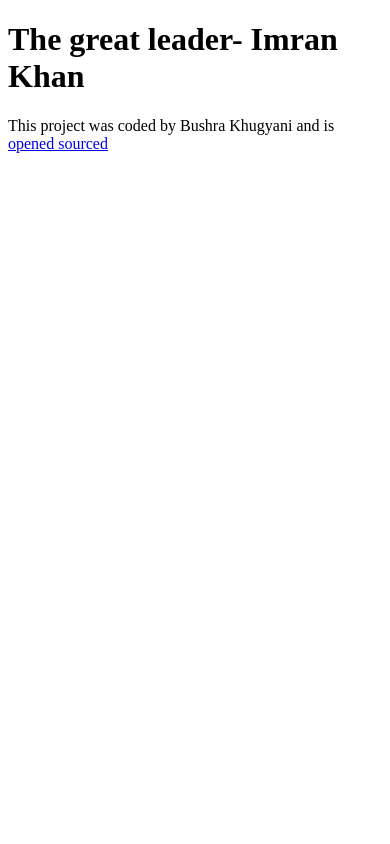
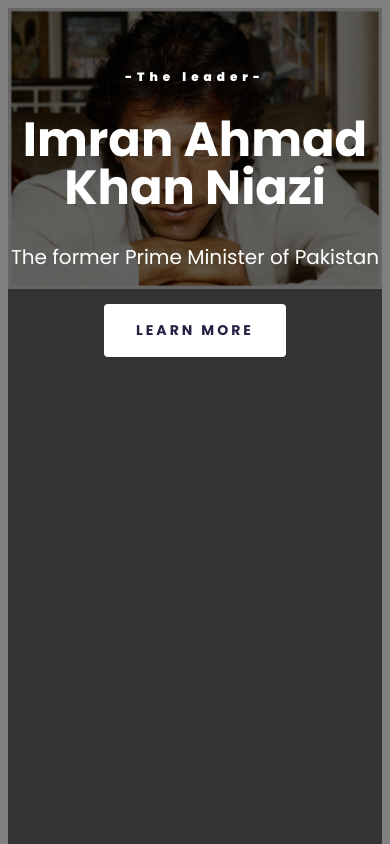
Before and after one commit to bushrakhugyani/the-leader-imrankhan, a plain HTML site: page index.html in a window 390 px wide. Shown: the top 844 px of the page. Drawn offline with Linux system fonts and the light colour scheme.

Commit message:
added header to our html file with basic HTML and also added CSS about the header to styles.css and made the header responsive for the mobile devices.added some images to images file which will be used in the project

```diff
--- a/index.html
+++ b/index.html
@@ -4,10 +4,23 @@
     <meta charset="UTF-8" />
     <meta name="viewport" content="width=device-width, initial-scale=1.0" />
     <link rel="stylesheet" href="src/styles.css" />
+    <link rel="preconnect" href="https://fonts.googleapis.com" />
+    <link rel="preconnect" href="https://fonts.gstatic.com" crossorigin />
+    <link
+      href="https://fonts.googleapis.com/css2?family=Poppins:ital,wght@0,100;0,200;0,300;0,400;0,500;0,600;0,700;0,800;0,900;1,100;1,200;1,300;1,400;1,500;1,600;1,700;1,800;1,900&display=swap"
+      rel="stylesheet"
+    />
     <title>The Leader-Imran Khan</title>
   </head>
   <body>
-    <h1>The great leader- Imran Khan</h1>
+    <div class="container">
+      <header>
+        <h3>-The leader-</h3>
+        <h1>Imran Ahmad Khan Niazi</h1>
+        <h2>The former Prime Minister of Pakistan</h2>
+        <a href="#more">Learn more</a>
+      </header>
+    </div>
     <footer>
       This project was coded by Bushra Khugyani and is
       <a
--- a/src/styles.css
+++ b/src/styles.css
@@ -0,0 +1,76 @@
+body {
+  font-family: "Poppins", sans-serif;
+  background-color: gray;
+}
+.container {
+  max-width: 1400px;
+  margin: 0 auto;
+}
+header {
+  background-image: linear-gradient(rgba(0, 0, 0, 0.6), rgba(0, 0, 0, 0.6)),
+    url("../images/imrankhan-hero.jpg");
+  background-repeat: no-repeat;
+  background-size: contain;
+  color: white;
+  text-align: center;
+
+  padding: 200px 0;
+  height: 100vh;
+  margin: 0;
+}
+
+header h1 {
+  font-weight: 700;
+  font-size: 96px;
+  line-height: 1;
+  margin: 30px 0;
+}
+
+header h2 {
+  font-weight: 400;
+  font-size: 40px;
+  line-height: 1.5;
+  margin: 0;
+}
+
+header h3 {
+  font-weight: 900;
+  font-size: 24px;
+  line-height: 1.5;
+  letter-spacing: 5px;
+  margin: 0;
+}
+
+header a {
+  font-weight: 700;
+  font-size: 14px;
+  line-height: 1.5;
+  text-align: center;
+  color: #272044;
+  padding: 16px 32px;
+  margin-top: 32px;
+  display: inline-block;
+  letter-spacing: 3px;
+  text-decoration: none;
+  text-transform: uppercase;
+  background: white;
+  border-radius: 4px;
+}
+
+@media (max-width: 900px) {
+  header {
+    padding: 60px 0;
+  }
+
+  header h1 {
+    font-size: 48px;
+  }
+
+  header h2 {
+    font-size: 20px;
+  }
+
+  header h3 {
+    font-size: 12px;
+  }
+}
```
Also changed, not shown: images/Imran-Khan-3-scaled.jpg (added), images/Imran-Khan.jpg (added), images/Shaukat-Khanum-Memorial-Hospital.jpg (added), images/hero.jpg (added), images/imran1.jpg (added), images/imrankhan-hero.jpg (added), images/worldcup.jpg (added).
